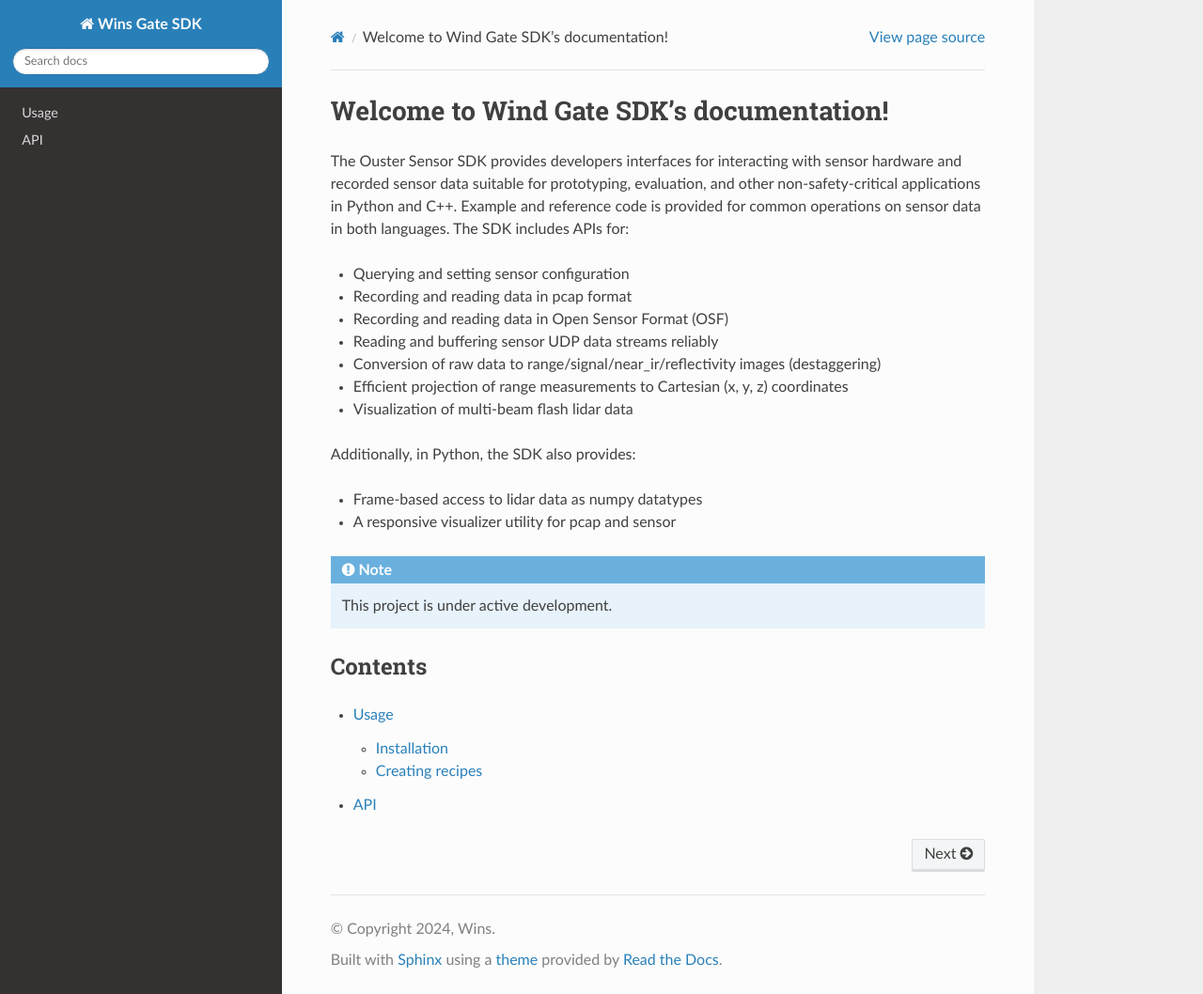
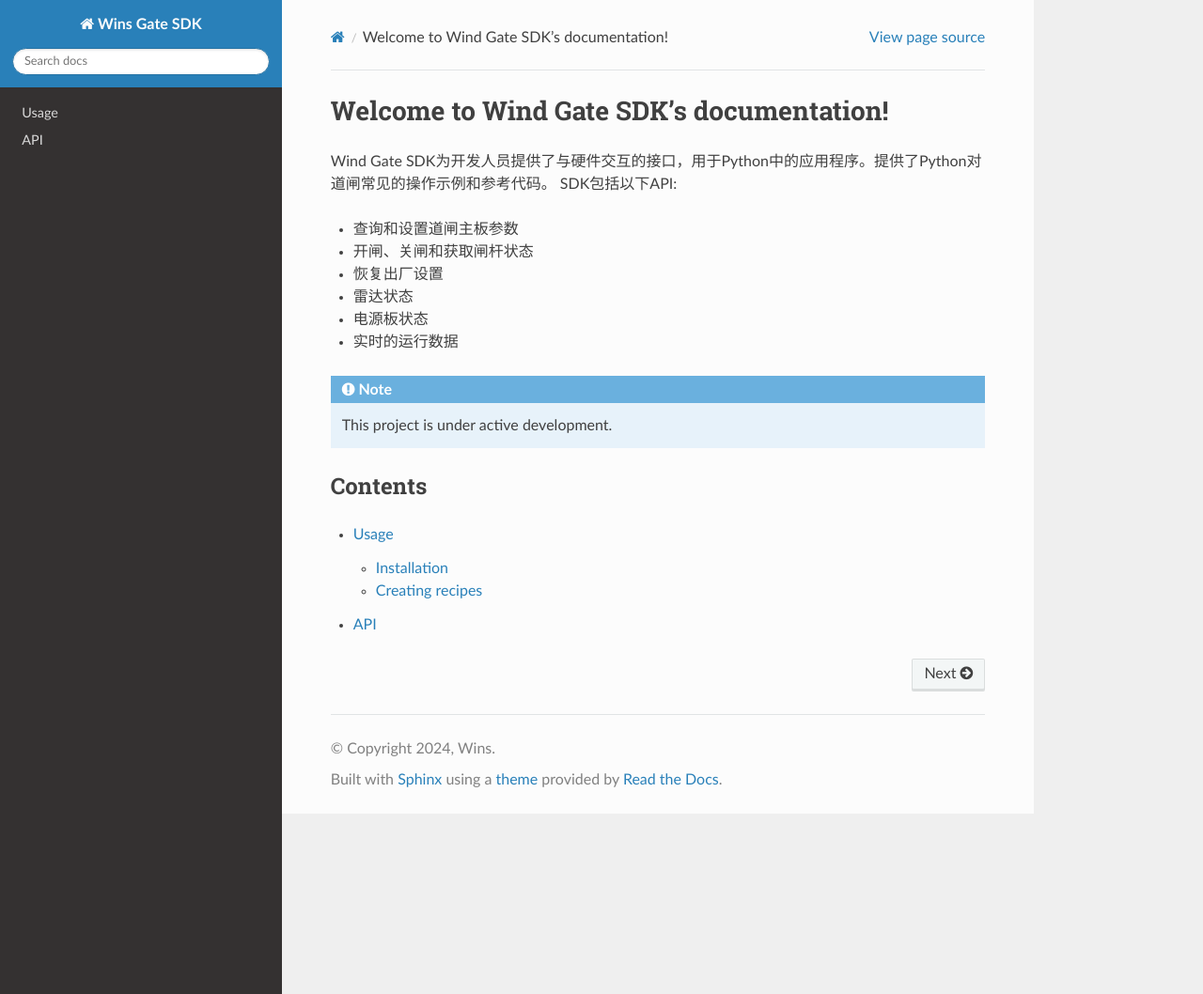
Before and after one commit to yejunzhou/wgsdoc, a Sphinx documentation site: the page built from docs/source/index.rst, in a window 1280 px wide and 1058 px high. Shown: the whole window at 94% size. Built offline with Sphinx 7.4.7 and the Read the Docs theme 3.1.0, drawn with Linux system fonts in a browser that asks for light colours.

Commit message:
修改index，增加说明

```diff
--- a/docs/source/index.rst
+++ b/docs/source/index.rst
@@ -1,24 +1,16 @@
 Welcome to Wind Gate SDK's documentation!
 ===================================
 
+Wind Gate SDK为开发人员提供了与硬件交互的接口，用于Python中的应用程序。提供了Python对道闸常见的操作示例和参考代码。
+SDK包括以下API:
 
-The Ouster Sensor SDK provides developers interfaces for interacting with sensor hardware and
-recorded sensor data suitable for prototyping, evaluation, and other non-safety-critical
-applications in Python and C++. Example and reference code is provided for common operations on
-sensor data in both languages. The SDK includes APIs for:
+* 查询和设置道闸主板参数
+* 开闸、关闸和获取闸杆状态
+* 恢复出厂设置
+* 雷达状态
+* 电源板状态
+* 实时的运行数据
 
-* Querying and setting sensor configuration
-* Recording and reading data in pcap format
-* Recording and reading data in Open Sensor Format (OSF)
-* Reading and buffering sensor UDP data streams reliably
-* Conversion of raw data to range/signal/near_ir/reflectivity images (destaggering)
-* Efficient projection of range measurements to Cartesian (x, y, z) coordinates
-* Visualization of multi-beam flash lidar data
-
-Additionally, in Python, the SDK also provides:
-
-* Frame-based access to lidar data as numpy datatypes
-* A responsive visualizer utility for pcap and sensor
 
 
 .. note::
```
